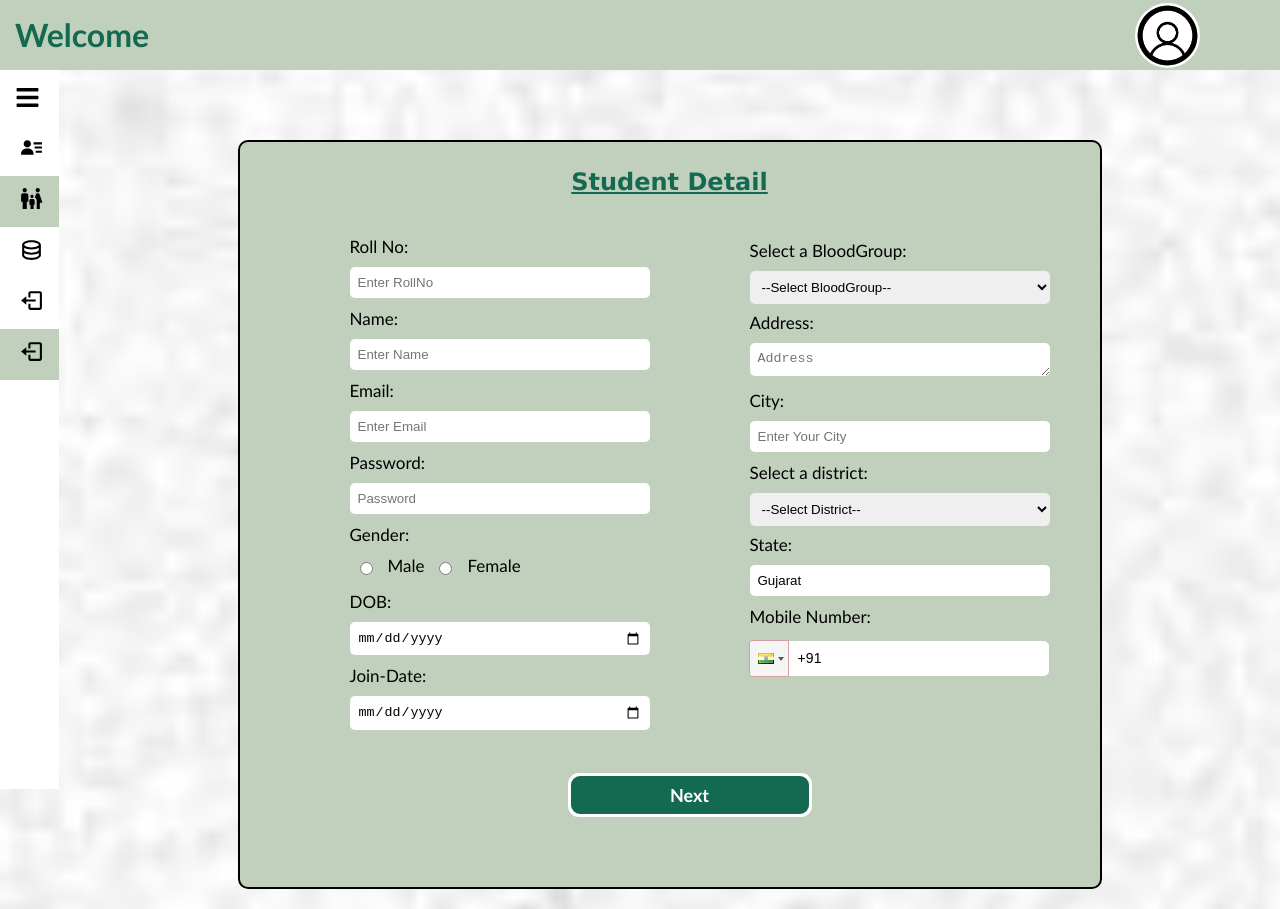
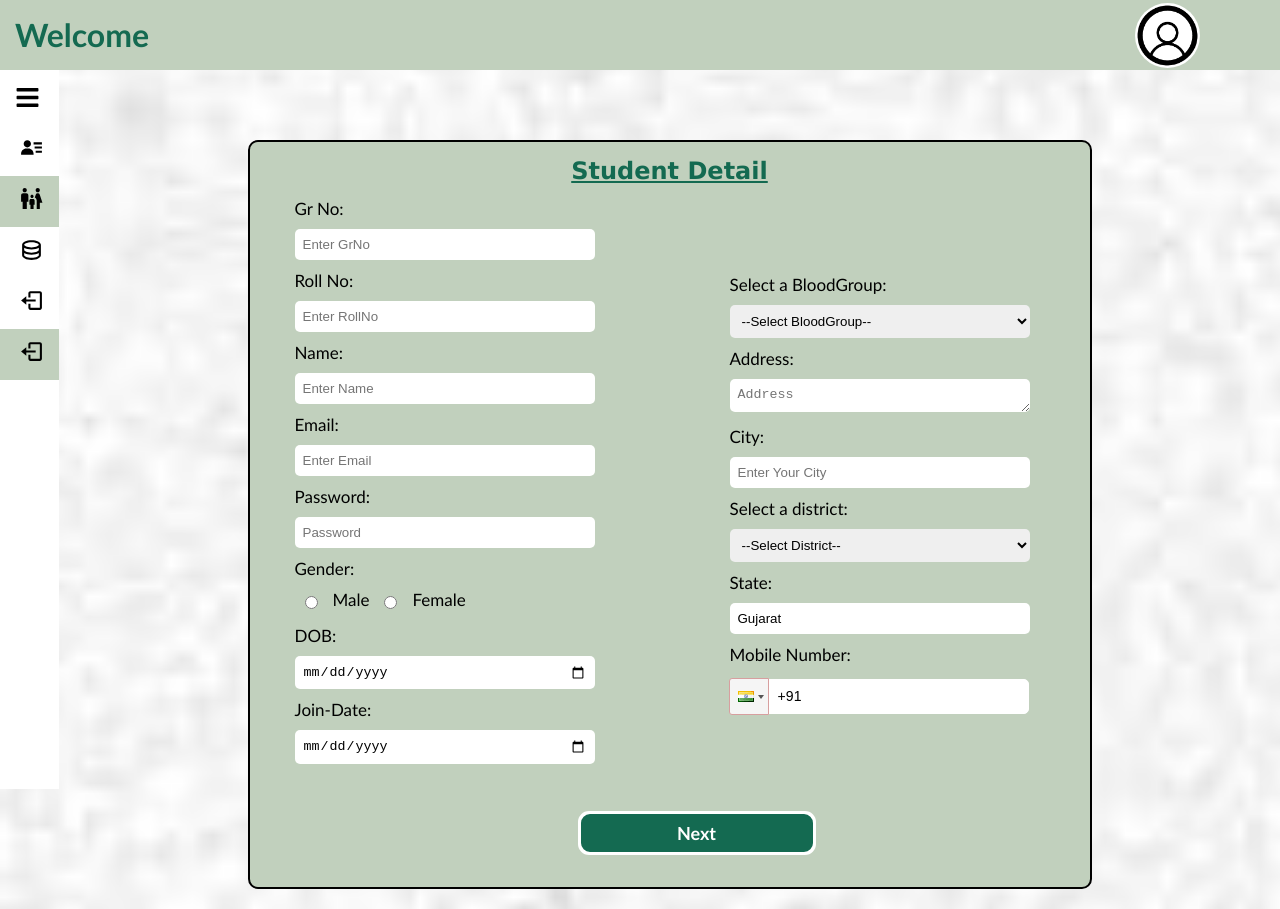
Before and after one commit to Dhirajsakariya/StudentMgntFE, a React (Create React App) app: page /Student_Form in a window 1280 px wide. Built offline with nearby package versions, Linux system fonts and the light colour scheme.

Commit message:
Student_form css

```diff
--- a/src/Components/Teacher/Student_Form.css
+++ b/src/Components/Teacher/Student_Form.css
@@ -1,5 +1,5 @@
 .containerST {
-    width: 800px;
+    width: 780px;
     color:black;
     border-radius: 10px;
     padding: 30px 30px;
@@ -15,10 +15,10 @@
     padding-top: 15px;
   }
 
-  .form-groupstd {
+  #form-groupstudent_form {
     margin-bottom: 10px;
   }
-  .labelstd {
+  #labelstudent_form {
     display: block;
     margin-bottom: 5px;
     margin-top: 8px;
@@ -26,9 +26,8 @@
     font-family: 'Gill Sans', 'Gill Sans MT', Calibri, 'Trebuchet MS', sans-serif;
     font-size: 17px;
   }
-  .inputstd {
+  #inputstudent_form {
     width: 300px;
-    margin-left: 80px;
     padding: 8px;
     box-sizing: border-box;
     margin-top: 5px;
@@ -36,8 +35,14 @@
     border-radius: 5px;
   }
 
-  .form-grouph {
-    margin-bottom: 10px;
+  #inputstudent_form2 {
+    width: 300px;
+    padding: 8px;
+    margin-left: -50px;
+    box-sizing: border-box;
+    margin-top: 5px;
+    border: 1px;
+    border-radius: 5px;
   }
   .labelh {
     display: block;
@@ -58,22 +63,23 @@
   }
 
 
-  .radio-groupstd  {
+  #radio-groupstd  {
     display: inline-flex;
     align-items: center;
     margin-left: 10px;
   }
 
-  .radio-groupstd label {
+  #radio-groupstd label {
     margin-top: 5px;
   }
 
-  .radio-groupstd input {
+  #radio-groupstd input {
     width: 10%;
     padding: 0;
   }
-  .div_two{
+  #div_two{
     margin-top: -500px;
+    margin-left: 500px;
   }
   .student-form{
   justify-content: center;
@@ -87,7 +93,7 @@
   font-family: 'Lucida Sans', 'Lucida Sans Regular', 'Lucida Grande', 'Lucida Sans Unicode', Geneva, Verdana, sans-serif;
   }
 
-  .containera h2{
+ .containerST h2{
       justify-content: center;
       color:#146a51;;
       text-align: center;
@@ -98,16 +104,16 @@
       font-family: 'Lucida Sans', 'Lucida Sans Regular', 'Lucida Grande', 'Lucida Sans Unicode', Geneva, Verdana, sans-serif;
   }
 
-  .country-code {
+  #country-code {
     width: 20%;
     margin-right: -9px;
   }
 
-  label,p {
+  #student_form2,p {
     display: block;
     margin-bottom: 5px;
-    margin-top: 5px;
-    margin-left: 15px;
+    margin-top: 10px;
+    margin-left: -50px;
     font-family: 'Gill Sans', 'Gill Sans MT', Calibri, 'Trebuchet MS', sans-serif;
     font-size: 17px;
   }
@@ -126,9 +132,9 @@
     border-radius: 5px;
   }
 
-  .phone_numberS {
+  #phone_numberS {
     width: 400px;
-    margin-left: 470px;
+    margin-left: -60px;
     padding: 8px;
     box-sizing: border-box;
     margin-top: 5px;
@@ -136,7 +142,7 @@
     border-radius: 8px;
   }
 
-.btnnexts{
+#btnnexts{
     width: 30%;
     height: 40px;
     border-radius: 10px;
--- a/src/Components/Teacher/Student_Form.jsx
+++ b/src/Components/Teacher/Student_Form.jsx
@@ -1,13 +1,13 @@
-import React,{useState} from 'react'
 import moment from 'moment';
-import './Student_Form.css'
+import React, { useState } from 'react';
 import PhoneInput from 'react-phone-input-2';
 import 'react-phone-input-2/lib/style.css';
 import TeacherSidebar from '../Sidebar/TeacherSidebar';
+import './Student_Form.css';
 
 export const Student_Form = () => {
 
-
+    const [GrNo, setGrNo] = useState('')
     const [rollNo,setRollNo] =useState('');
     const [name, setName ] = useState('');
     const [email, setEmail] = useState('');
@@ -53,31 +53,36 @@ export const Student_Form = () => {
     <div className='containerST'>
         <form>
             <div>
-            <h2 className='student-form'>Student Detail</h2>
-            <div className='form-groupstd'>
-                <label className='labelstd'>Roll  No:</label>
-                <input className='inputstd' type='text' value={rollNo} onChange={(e)=> setRollNo(e.target.value)} placeholder='Enter RollNo'
+            <h2 id='student-form'>Student Detail</h2>
+            <div id='form-groupstudent_form'>
+                <label id='student_form'>Gr  No:</label>
+                <input id='inputstudent_form' type='text' value={GrNo} onChange={(e)=> setGrNo(e.target.value)} placeholder='Enter GrNo'
+                name='no'  required />
+            </div>
+            <div id='form-groupstudent_form'>
+                <label id='student_form'>Roll  No:</label>
+                <input id='inputstudent_form' type='text' value={rollNo} onChange={(e)=> setRollNo(e.target.value)} placeholder='Enter RollNo'
                 name='Rollno'  required />
             </div>
-            <div className='form-groupstd'>
-                <label className='labelstd'>Name:</label>
-                <input className='inputstd' type='text' value={name} onChange={(e)=> setName(e.target.value)} placeholder='Enter Name'
+            <div id='form-groupstudent_form'>
+                <label id='student_form'>Name:</label>
+                <input id='inputstudent_form' type='text' value={name} onChange={(e)=> setName(e.target.value)} placeholder='Enter Name'
                 name='name'  required />
             </div>
-            <div className='form-groupstd'>
-                <label className='labelstd'>Email:</label>
-                <input className='inputstd' type='email' value={email} onChange={(e)=> setEmail(e.target.value)} placeholder='Enter Email'
+            <div id='form-groupstudent_form'>
+                <label id='student_form'>Email:</label>
+                <input id='inputstudent_form' type='email' value={email} onChange={(e)=> setEmail(e.target.value)} placeholder='Enter Email'
                 name='Email'  required />
             </div>
-            <div className='form-groupstd'>
-                <label className='labelstd'>Password:</label>
-                <input className='inputstd' type='password' value={password} onChange={(e)=> setPassword(e.target.value)} placeholder='Password'
+            <div id='form-groupstudent_form'>
+                <label id='student_form'>Password:</label>
+                <input id='inputstudent_form' type='password' value={password} onChange={(e)=> setPassword(e.target.value)} placeholder='Password'
                 name='Password'  required />
             </div>
-            <div className='form-groupstd'>
-            <label className='labelstd'>Gender:</label>
-            <div className="radio-groupstd">
-                   <input className='inputstd'
+            <div id='form-groupstudent_form'>
+            <label id='student_form'>Gender:</label>
+            <div id="radio-groupstd">
+                   <input id='inputstudent_form'
                      type="radio"
                      value="male"
                  checked={gender === "male"}
@@ -95,40 +100,41 @@ export const Student_Form = () => {
                    <label>Female</label>
                  </div>
             </div>
-            <div className='form-groupstd'>
-                <label className='labelstd'>DOB:</label>
-                <input className='inputstd' type='date' value={birthday} max={moment().format("YYYY-MM-DD")} onChange={(e) => setBirthday(e.target.value)} required />
+            <div id='form-groupstudent_form'>
+                <label id='student_form'>DOB:</label>
+                <input id='inputstudent_form' type='date' value={birthday} max={moment().format("YYYY-MM-DD")} onChange={(e) => setBirthday(e.target.value)} required />
             </div>
-            <div className='form-groupstd'>
-                <label className='labelstd'>Join-Date:</label>
-                <input className='inputstd' type='date' value={joinDate} max={moment().format("YYYY-MM-DD")} onChange={(e) => setJoinDate(e.target.value)} required />
+
+            <div id='form-groupstudent_form'>
+                <label id='student_form'>Join-Date:</label>
+                <input id='inputstudent_form' type='date' value={joinDate} max={moment().format("YYYY-MM-DD")} onChange={(e) => setJoinDate(e.target.value)} required />
             </div>
             </div>
 
-        <div className='div_two'>
+        <div id='div_two'>
         <div>
-            <label className='labelh' htmlFor="bloodgroup">Select a BloodGroup:</label>
-                 <select className='inputh'  value={selectedBloodGroup} onChange={handleBloodGroupChange}>
+            <label id='student_form2' htmlFor="bloodgroup">Select a BloodGroup:</label>
+                 <select id='inputstudent_form2'  value={selectedBloodGroup} onChange={handleBloodGroupChange}>
                  <option value="">--Select BloodGroup--</option>
                   {bloodGroup.map((bloodGroup, index) => (
                   <option key={index} value={bloodGroup}>{bloodGroup}</option>
                    ))}
                  </select>
            </div>
-            <div className='form-grouph'>
-                <label className='labelh'>Address:</label>
-                <textarea className='inputh'  value={address} onChange={(e)=> setAddress(e.target.value)} placeholder='Address'
+            <div id='form-groupstudent_form'>
+                <label id='student_form2'>Address:</label>
+                <textarea id='inputstudent_form2'  value={address} onChange={(e)=> setAddress(e.target.value)} placeholder='Address'
                 name='Address'  required />
             </div>
-            <div className='form-grouph'>
-                <label className='labelh'>City:</label>
-                <input className='inputh' type='text' value={city} onChange={(e)=> setCity(e.target.value)} placeholder='Enter Your City'
+            <div id='form-groupstudent_form'>
+                <label id='student_form2'>City:</label>
+                <input id='inputstudent_form2' type='text' value={city} onChange={(e)=> setCity(e.target.value)} placeholder='Enter Your City'
                 name='city'  required />
             </div>
 
             <div>
-            <label className='labelh' htmlFor="district">Select a district:</label>
-                 <select className='inputh'  value={selectedDistrict} onChange={handleDistrictChange}>
+            <label id='student_form2' htmlFor="district">Select a district:</label>
+                 <select id='inputstudent_form2'  value={selectedDistrict} onChange={handleDistrictChange}>
                  <option value="">--Select District--</option>
                   {districts.map((district, index) => (
                   <option key={index} value={district}>{district}</option>
@@ -136,15 +142,15 @@ export const Student_Form = () => {
                  </select>
                  {/* {selectedDistrict &&  <p style={{color:'black',position:'right'}}>You selected: {selectedDistrict}</p>} */}
            </div>
-           <div className='form-grouph'>
-                <label className='labelh'>State:</label>
-                <input className='inputh' type='text' value='Gujarat' onChange={(e)=> setState(e.target.value)}
+           <div id='form-groupstudent_form'>
+                <label id='student_form2'>State:</label>
+                <input id='inputstudent_form2' type='text' value='Gujarat' onChange={(e)=> setState(e.target.value)}
                 name='city'  required />
             </div>
 
-           <div className='form-grouph'>
-               <label className='labelh'>Mobile Number:</label>
-               <div className='phone_numberS'>
+           <div id='form-groupstudent_form'>
+               <label id='student_form2'>Mobile Number:</label>
+               <div id='phone_numberS'>
                <PhoneInput
                    country={'in'}
                    value={mobileNumber}
@@ -157,7 +163,7 @@ export const Student_Form = () => {
                  </div>
                </div>
         </div>
-            <button className='btnnexts' type='submit'>Next</button>
+            <button id='btnnexts' type='submit'>Next</button>
          </form>
     </div>
     </>
```
